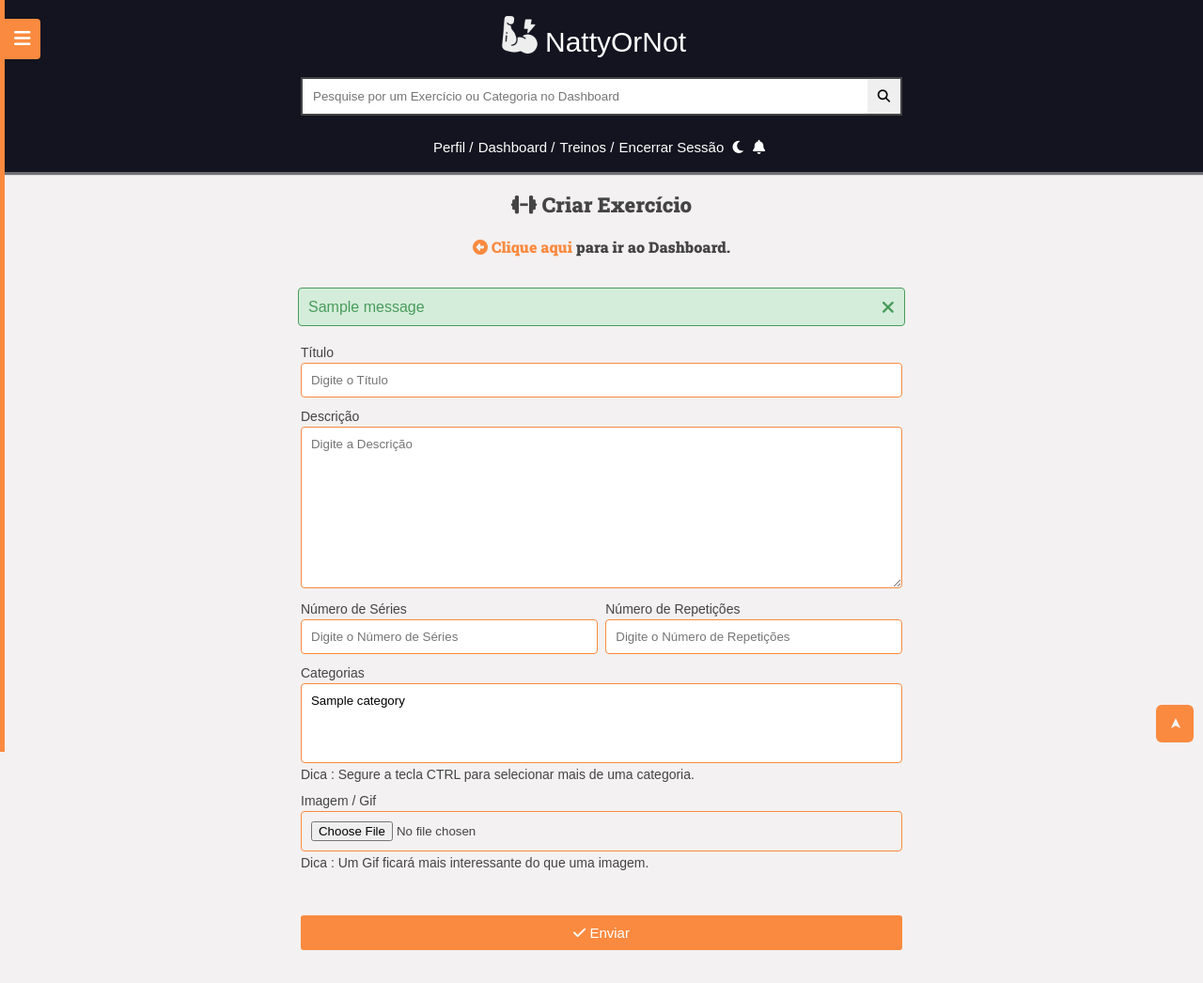
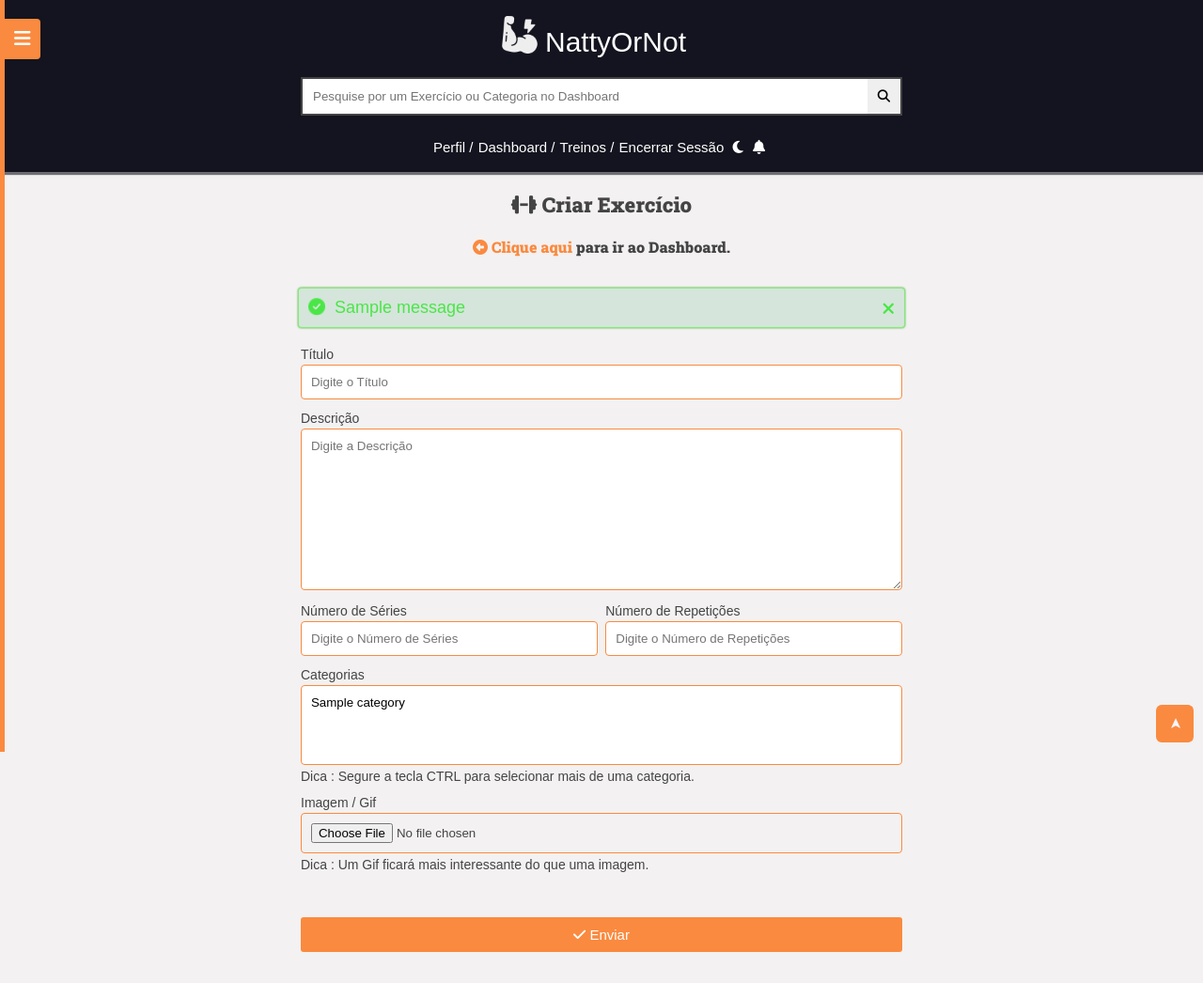
Before and after one commit to bryanoliveira11/Projeto-NattyOrNot, a Django app: page /dashboard/exercise/create/ in a window 1280 px wide. Shown: the top 1046 px of the page at 94% size. Run offline with Django 4.2, Linux system fonts and the light colour scheme; a user stored in the database is signed in; tables that the repository leaves empty hold one stand-in row (values such as "Sample post"); one stand-in notice (Sample message) is shown; parts of the project's set-up code (start-up, migrations or seed data) failed here and were passed over; some libraries are stand-ins or nearby versions.

Commit message:
ajuste no design das flash messages, inclusão de ícone referente a messagem e shake animation

```diff
--- a/base_static/global/css/keyframes.css
+++ b/base_static/global/css/keyframes.css
@@ -27,3 +27,25 @@
 .fadeIn-screen {
   animation: screenFadeIn 0.3s ease-in-out;
 }
+
+@keyframes shakeIcon {
+  0% {
+    transform: rotate(0deg);
+  }
+  25% {
+    transform: rotate(-10deg);
+  }
+  50% {
+    transform: rotate(10deg);
+  }
+  75% {
+    transform: rotate(-10deg);
+  }
+  100% {
+    transform: rotate(10deg);
+  }
+}
+
+.icon-shake {
+  animation: shakeIcon 1s infinite;
+}
--- a/base_static/global/css/messages.css
+++ b/base_static/global/css/messages.css
@@ -22,6 +22,7 @@
   border: 1px solid var(--color-dark-text);
   background: var(--color-gray-1);
   color: var(--color-dark-text);
+  font-size: 1.8rem;
 }
 
 .message-disqus {
@@ -29,8 +30,8 @@
 }
 
 .dismiss-flash-message {
-  font-size: 1.9rem;
   transition: all 200ms ease-in-out;
+  order: 2;
 }
 
 .dismiss-flash-message:hover {
@@ -39,27 +40,36 @@
 }
 
 .message-error {
-  border: 1px solid var(--color-error-dark);
-  background: var(--color-error-light);
-  color: var(--color-error-dark);
+  border: 1px solid #f10606cf;
+  background-color: #dc110129;
+  box-shadow: 0px 0px 2px #ff0303;
+  color: #e46b6b;
 }
 
 .message-success {
-  border: 1px solid var(--color-success-dark);
-  background: var(--color-success-light);
-  color: var(--color-success-dark);
+  border: 1px solid #24f10675;
+  background: #0795421f;
+  box-shadow: 0px 0px 2px #259c08;
+  color: #4ae647;
 }
 
 .message-warning {
-  border: 1px solid var(--color-warning-dark);
-  background: var(--color-warning-light);
-  color: var(--color-warning-dark);
+  border: 1px solid #f18e06cf;
+  background-color: #dc800129;
+  box-shadow: 0px 0px 2px #ffb103;
+  color: #ffb103;
+  transition: 0.5s;
 }
 
 .message-info {
-  border: 1px solid var(--color-info-dark);
-  background: var(--color-info-light);
-  color: var(--color-info-dark);
+  border: 1px solid #062cf175;
+  background-color: #0749951f;
+  box-shadow: 0px 0px 2px #0396ff;
+  color: #0396ff;
+}
+
+.icon-shake {
+  margin-right: 0.5rem;
 }
 
 .login-message {
--- a/base_templates/global/partials/form.html
+++ b/base_templates/global/partials/form.html
@@ -5,7 +5,10 @@
     <div class="form-content form-content-grid">
         <div class="message-form">
             <div class="message message-error center">
-                Existem Erros Neste Formulário.
+                <div class="message-content">
+                    <i class="fa-regular fa-circle-xmark icon-shake"></i>
+                    Existem Erros Neste Formulário.
+                </div>
                 <i class="fa-solid fa-xmark dismiss-flash-message" title="Remover Notificação"></i>
             </div>
         </div>
--- a/base_templates/global/partials/messages.html
+++ b/base_templates/global/partials/messages.html
@@ -2,7 +2,21 @@
     <div class="main-content center container messages-container">
         {% for message in messages  %}
             <div class="message {{message.tags}}" title="{{message}}">
-                {{message}}
+                <div class="message-content">
+                    {% if 'message-success' in message.tags %}
+                        <i class="fa-regular fa-circle-check icon-shake"></i>
+                    {% endif %}
+                    {% if 'message-error' in message.tags %}
+                        <i class="fa-regular fa-circle-xmark icon-shake"></i>
+                    {% endif %}
+                    {% if 'message-info' in message.tags %}
+                        <i class="fa-solid fa-circle-info icon-shake"></i>
+                    {% endif %}
+                    {% if 'message-warning' in message.tags %}
+                        <i class="fa-solid fa-triangle-exclamation icon-shake"></i>
+                    {% endif %}
+                    {{message}}
+                </div>
                 <i class="fa-solid fa-xmark dismiss-flash-message" title="Remover Notificação"></i>
             </div>
         {% endfor %}
--- a/training/templates/training/pages/exercise_detail.html
+++ b/training/templates/training/pages/exercise_detail.html
@@ -24,7 +24,8 @@
         </div>
         <div class="firefox-warning-message">
             <div class="main-content center container messages-container">
-                <div class="message-disqus message-info">
+                <div class="message-disqus message-content message-info">
+                    <i class="fa-solid fa-circle-info message-icon icon-shake"></i>
                     Se estiver com problemas para comentar no navegador
                     <b>Firefox</b>, recomendamos tentar em outro navegador.
                 </div>
```
